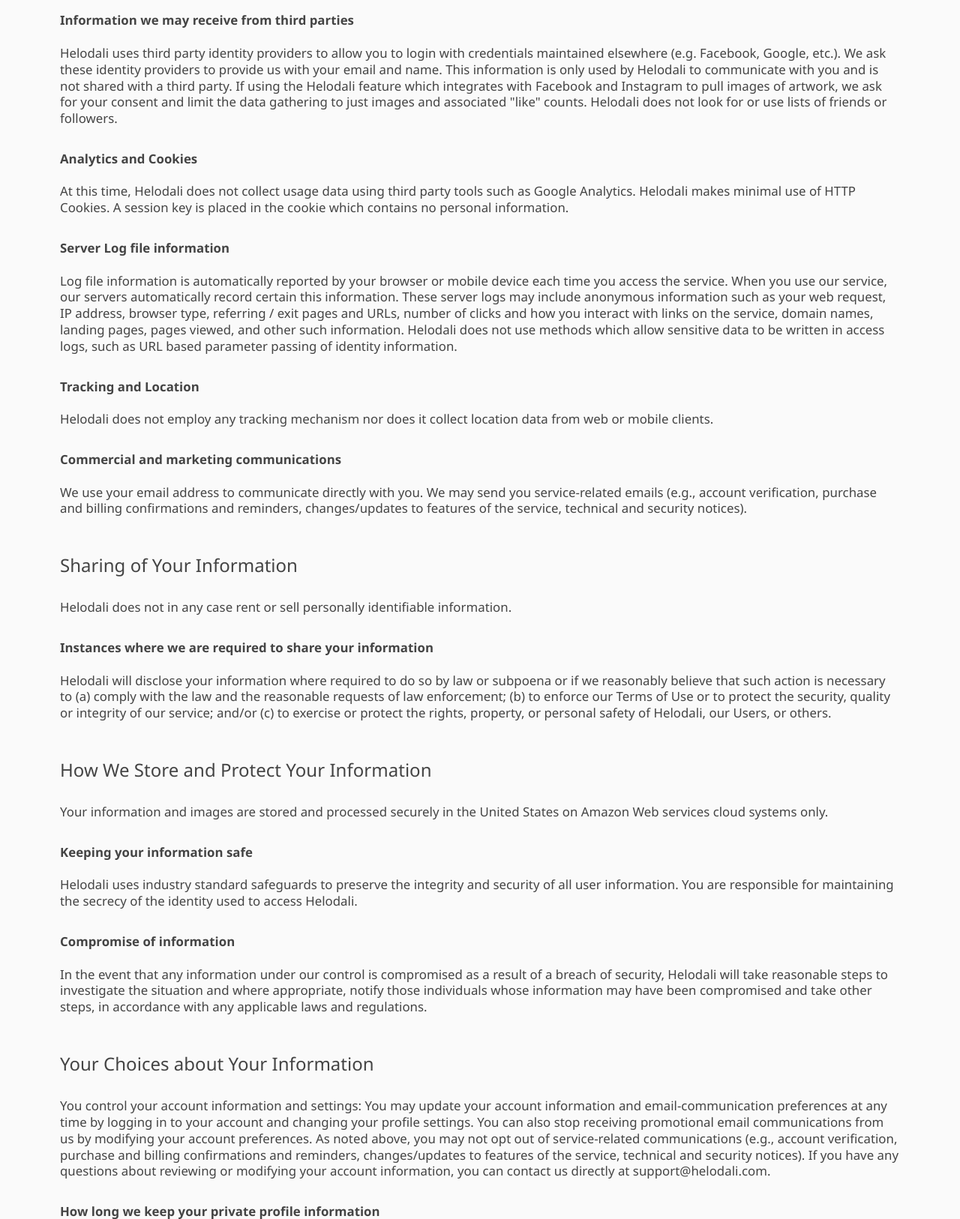
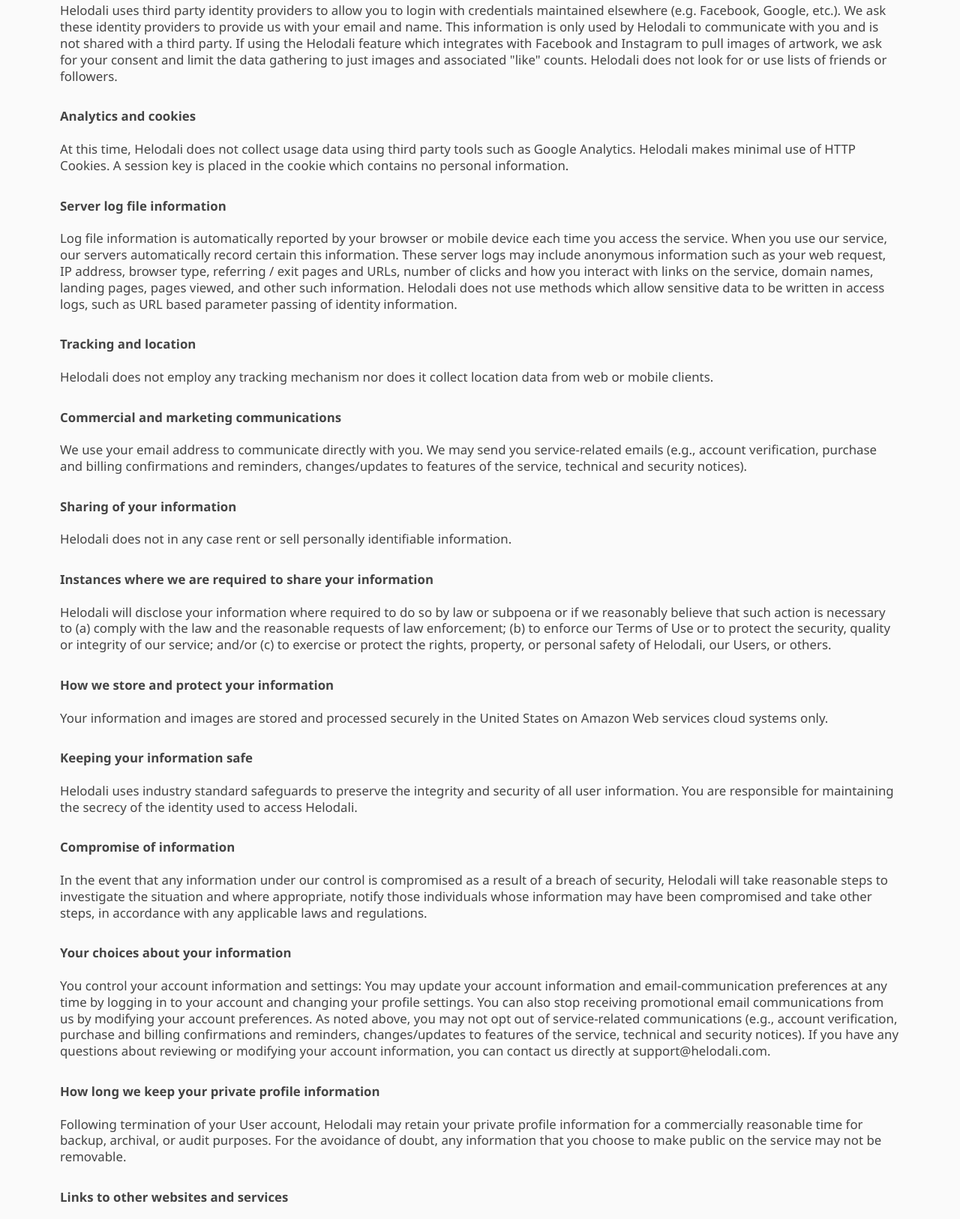
Before and after one commit to bskinny/helodali, a plain HTML site: page resources/public/static/privacy.html in a window 1280 px wide. Shown: the part 422-2048 px from the top of the page at 75% size. Drawn offline with nearby package versions, Linux system fonts and the light colour scheme.

Commit message:
Fix inconsistent case

```diff
--- a/resources/public/static/privacy.html
+++ b/resources/public/static/privacy.html
@@ -21,7 +21,6 @@
 <div id="main-content" class="re-com" style="display: flex; flex-flow: column nowrap; flex: 0 0 auto; margin: 80px">
 <h2>How We Collect and Use Information</h2>
 
-<h3>We collect the following types of information about you</h3>
 <br/>
 <b>Information you provide us directly</b>
 <br/>
@@ -41,14 +40,14 @@
 consent and limit the data gathering to just images and associated "like" counts. Helodali does not look for or use lists of friends or followers.
 </p>
 <br/>
-<b>Analytics and Cookies</b>
+<b>Analytics and cookies</b>
 <br/>
 <p>
 At this time, Helodali does not collect usage data using third party tools such as Google Analytics. Helodali makes minimal use of HTTP Cookies.
 A session key is placed in the cookie which contains no personal information.
 </p>
 <br/>
-<b>Server Log file information</b>
+<b>Server log file information</b>
 <br/>
 <p>
 Log file information is automatically reported by your browser or mobile device each time you access the service. When you
@@ -58,7 +57,7 @@
 allow sensitive data to be written in access logs, such as URL based parameter passing of identity information.
 </p>
 <br/>
-<b>Tracking and Location</b>
+<b>Tracking and location</b>
 <br/>
 <p>
 Helodali does not employ any tracking mechanism nor does it collect location data from web or mobile clients.
@@ -72,7 +71,7 @@
 technical and security notices).
 </p>
 <br/>
-<h3>Sharing of Your Information</h3>
+<b>Sharing of your information</b>
 <br/>
 <p>
 Helodali does not in any case rent or sell personally identifiable information.
@@ -87,7 +86,7 @@
   (c) to exercise or protect the rights, property, or personal safety of Helodali, our Users, or others.
 </p>
 <br/>
-<h3>How We Store and Protect Your Information</h3>
+<b>How we store and protect your information</b>
 <br/>
 <p>
 Your information and images are stored and processed securely in the United States on Amazon Web services cloud systems only.
@@ -107,7 +106,7 @@
  to investigate the situation and where appropriate, notify those individuals whose information may have been compromised and take other steps, in accordance with any applicable laws and regulations.
 </p>
 <br/>
-<h3>Your Choices about Your Information</h3>
+<b>Your choices about your information</b>
 <br/>
 <p>
 You control your account information and settings: You may update your account information and email-communication preferences at any time by logging in to your account and changing your profile settings. You can also stop receiving promotional email communications from us by modifying your account preferences.
@@ -121,7 +120,7 @@
 For the avoidance of doubt, any information that you choose to make public on the service may not be removable.
 </p>
 <br/>
-<h3>Links to Other Websites and services</h3>
+<b>Links to other websites and services</b>
 <br/>
 <p>
 We are not responsible for the practices employed by websites or services linked to or from the service,
```
